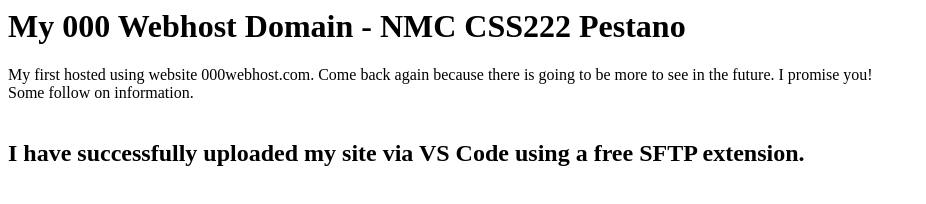
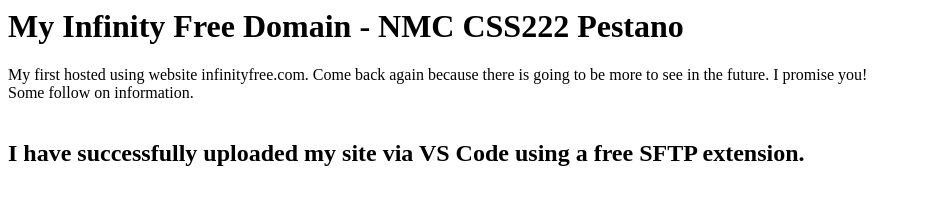
Before and after one commit to KPNMC2004/wk2_assignment1, a plain HTML site: page index.html in a window 1280 px wide. Shown: the whole page, without its empty margins (0-926 px from the left). Drawn offline with Linux system fonts and the light colour scheme.

Commit message:
Replaced 000Webhost with Infinity Free

```diff
--- a/index.html
+++ b/index.html
@@ -3,9 +3,9 @@
         <title>My Infinity Free Domain - NMC CSS222 Pestano</title>
     </head>
     <body>
-        <h1>My 000 Webhost Domain - NMC CSS222 Pestano</h1>
+        <h1>My Infinity Free Domain - NMC CSS222 Pestano</h1>
         <p>
-            My first hosted using website 000webhost.com. Come back again because there is going to be more to see in the future. I promise you!
+            My first hosted using website infinityfree.com. Come back again because there is going to be more to see in the future. I promise you!
             <br>
             Some follow on information.
             <br>
```
